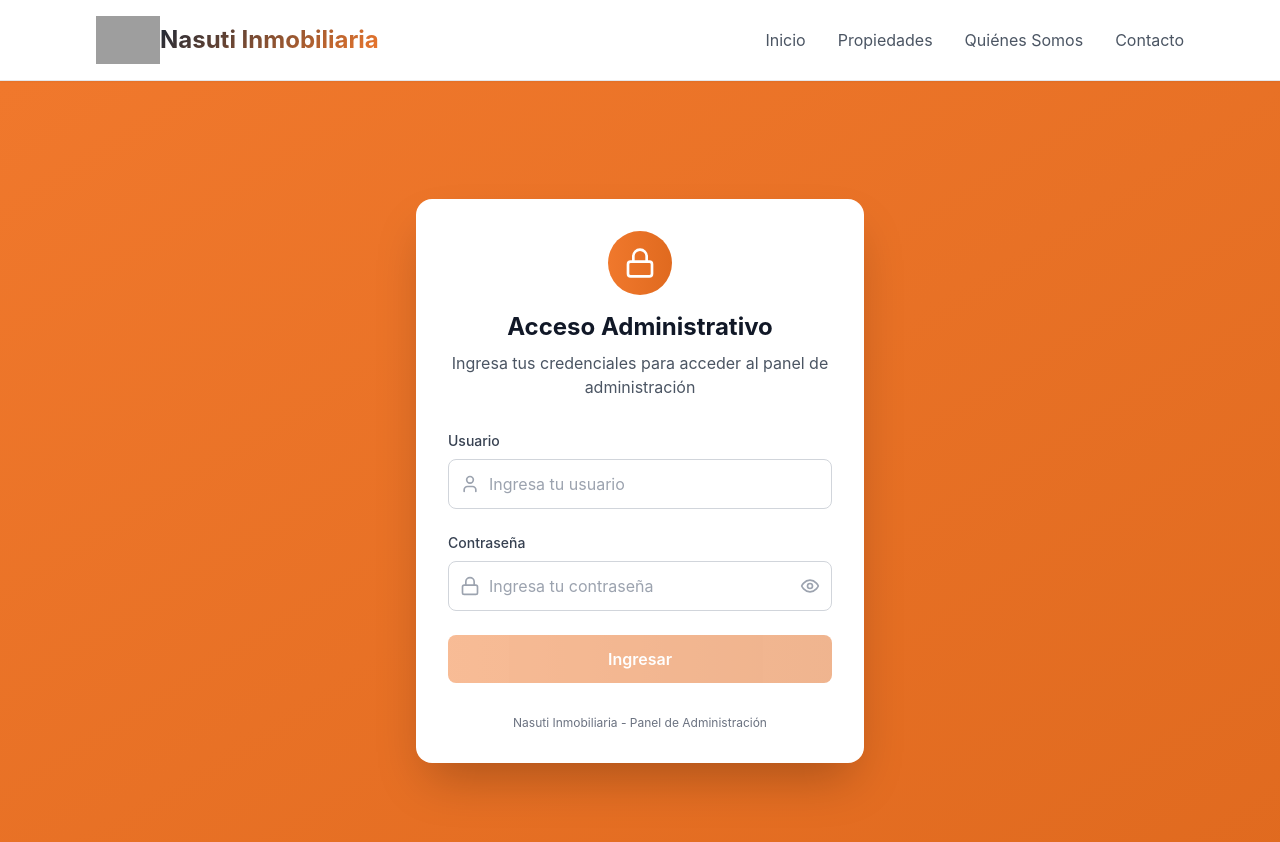
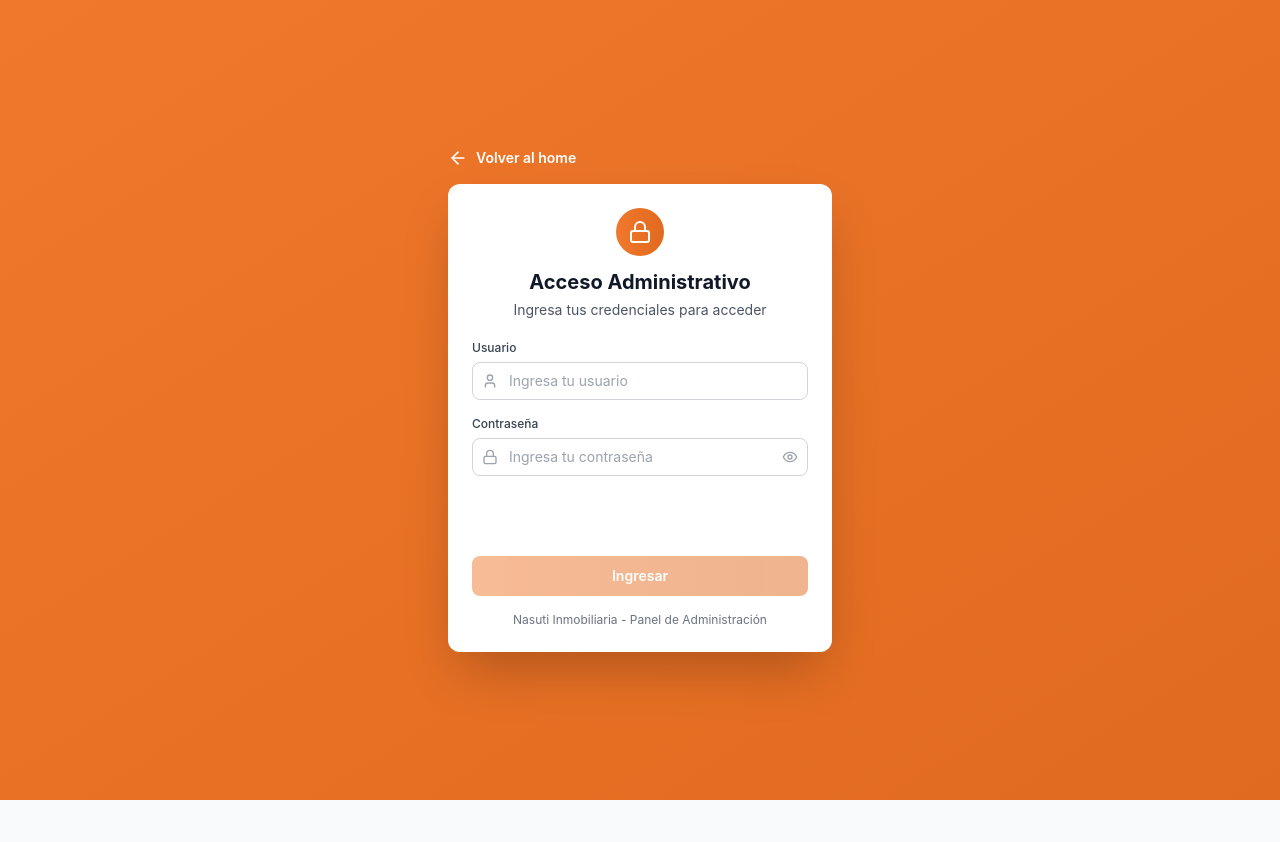
Before and after one commit to mircotomalino/NasutiInmobiliaria, a React (Vite) app: page /admin in a window 1280 px wide. Shown: the top 842 px of the page. After the commit the page ends 800 px from the top, so only its background shows below. Built offline with nearby package versions, Linux system fonts and the light colour scheme; grey boxes are pictures that could not be loaded.

Commit message:
Mejoras en modal de login: diseño compacto, ocultar navbar en login, y mejoras de UX

```diff
--- a/src/components/Layout.tsx
+++ b/src/components/Layout.tsx
@@ -1,11 +1,14 @@
 import React from "react";
-import { Outlet } from "react-router-dom";
+import { Outlet, useLocation } from "react-router-dom";
 import SiteNavbar from "./SiteNavbar";
 
 const Layout: React.FC = () => {
+  const location = useLocation();
+  const isLoginPage = location.pathname === "/admin";
+
   return (
     <div className="min-h-screen bg-gray-50">
-      <SiteNavbar />
+      {!isLoginPage && <SiteNavbar />}
       <Outlet />
     </div>
   );
--- a/src/components/LoginForm.tsx
+++ b/src/components/LoginForm.tsx
@@ -1,7 +1,7 @@
 import React, { useState } from "react";
 import { useAuth } from "../contexts/AuthContext";
-import { useNavigate } from "react-router-dom";
-import { Eye, EyeOff, Lock, User, AlertCircle } from "lucide-react";
+import { useNavigate, Link } from "react-router-dom";
+import { Eye, EyeOff, Lock, User, AlertCircle, ArrowLeft } from "lucide-react";
 
 const LoginForm: React.FC = () => {
   const [username, setUsername] = useState("");
@@ -33,41 +33,52 @@ const LoginForm: React.FC = () => {
   };
 
   return (
-    <div className="min-h-screen bg-gradient-to-br from-[#f0782c] to-[#e06a1f] flex items-center justify-center p-4">
-      <div className="bg-white rounded-2xl shadow-2xl w-full max-w-md p-8">
+    <div className="h-screen bg-gradient-to-br from-[#f0782c] to-[#e06a1f] flex flex-col items-center justify-center p-4 overflow-hidden">
+      {/* Link de volver */}
+      <div className="w-full max-w-sm mb-4">
+        <Link
+          to="/"
+          className="flex items-center gap-2 text-white hover:text-gray-100 transition-colors"
+        >
+          <ArrowLeft className="w-5 h-5" />
+          <span className="text-sm font-semibold">Volver al home</span>
+        </Link>
+      </div>
+
+      <div className="bg-white rounded-xl shadow-2xl w-full max-w-sm p-6">
         {/* Header */}
-        <div className="text-center mb-8">
-          <div className="w-16 h-16 bg-gradient-to-r from-[#f0782c] to-[#e06a1f] rounded-full flex items-center justify-center mx-auto mb-4">
-            <Lock className="w-8 h-8 text-white" />
+        <div className="text-center mb-5">
+          <div className="w-12 h-12 bg-gradient-to-r from-[#f0782c] to-[#e06a1f] rounded-full flex items-center justify-center mx-auto mb-3">
+            <Lock className="w-6 h-6 text-white" />
           </div>
-          <h1 className="text-2xl font-bold text-gray-900 mb-2">
+          <h1 className="text-xl font-bold text-gray-900 mb-1">
             Acceso Administrativo
           </h1>
-          <p className="text-gray-600">
-            Ingresa tus credenciales para acceder al panel de administración
+          <p className="text-sm text-gray-600">
+            Ingresa tus credenciales para acceder
           </p>
         </div>
 
         {/* Formulario */}
-        <form onSubmit={handleSubmit} className="space-y-6">
+        <form onSubmit={handleSubmit} className="space-y-4">
           {/* Campo Usuario */}
           <div>
             <label
               htmlFor="username"
-              className="block text-sm font-medium text-gray-700 mb-2"
+              className="block text-xs font-medium text-gray-700 mb-1.5"
             >
               Usuario
             </label>
             <div className="relative">
-              <div className="absolute inset-y-0 left-0 pl-3 flex items-center pointer-events-none">
-                <User className="h-5 w-5 text-gray-400" />
+              <div className="absolute inset-y-0 left-0 pl-2.5 flex items-center pointer-events-none">
+                <User className="h-4 w-4 text-gray-400" />
               </div>
               <input
                 id="username"
                 type="text"
                 value={username}
                 onChange={e => setUsername(e.target.value)}
-                className="block w-full pl-10 pr-3 py-3 border border-gray-300 rounded-lg focus:outline-none focus:ring-2 focus:ring-[#f0782c] focus:border-transparent transition-colors"
+                className="block w-full pl-9 pr-3 py-2 text-sm border border-gray-300 rounded-lg focus:outline-none focus:ring-2 focus:ring-[#f0782c] focus:border-transparent transition-colors"
                 placeholder="Ingresa tu usuario"
                 required
                 disabled={isLoading}
@@ -79,56 +90,56 @@ const LoginForm: React.FC = () => {
           <div>
             <label
               htmlFor="password"
-              className="block text-sm font-medium text-gray-700 mb-2"
+              className="block text-xs font-medium text-gray-700 mb-1.5"
             >
               Contraseña
             </label>
             <div className="relative">
-              <div className="absolute inset-y-0 left-0 pl-3 flex items-center pointer-events-none">
-                <Lock className="h-5 w-5 text-gray-400" />
+              <div className="absolute inset-y-0 left-0 pl-2.5 flex items-center pointer-events-none">
+                <Lock className="h-4 w-4 text-gray-400" />
               </div>
               <input
                 id="password"
                 type={showPassword ? "text" : "password"}
                 value={password}
                 onChange={e => setPassword(e.target.value)}
-                className="block w-full pl-10 pr-12 py-3 border border-gray-300 rounded-lg focus:outline-none focus:ring-2 focus:ring-[#f0782c] focus:border-transparent transition-colors"
+                className="block w-full pl-9 pr-10 py-2 text-sm border border-gray-300 rounded-lg focus:outline-none focus:ring-2 focus:ring-[#f0782c] focus:border-transparent transition-colors"
                 placeholder="Ingresa tu contraseña"
                 required
                 disabled={isLoading}
               />
               <button
                 type="button"
-                className="absolute inset-y-0 right-0 pr-3 flex items-center"
+                className="absolute inset-y-0 right-0 pr-2.5 flex items-center"
                 onClick={() => setShowPassword(!showPassword)}
                 disabled={isLoading}
               >
                 {showPassword ? (
-                  <EyeOff className="h-5 w-5 text-gray-400 hover:text-gray-600" />
+                  <EyeOff className="h-4 w-4 text-gray-400 hover:text-gray-600" />
                 ) : (
-                  <Eye className="h-5 w-5 text-gray-400 hover:text-gray-600" />
+                  <Eye className="h-4 w-4 text-gray-400 hover:text-gray-600" />
                 )}
               </button>
             </div>
           </div>
 
-          {/* Mensaje de Error */}
-          {error && (
-            <div className="flex items-center gap-2 p-3 bg-red-50 border border-red-200 rounded-lg text-red-700">
-              <AlertCircle className="w-5 h-5 flex-shrink-0" />
-              <span className="text-sm">{error}</span>
-            </div>
-          )}
+          <div className="min-h-[3rem]">
+            {error && (
+              <div className="flex items-center gap-2 p-2 bg-red-50 border border-red-200 rounded-lg text-red-700">
+                <AlertCircle className="w-4 h-4 flex-shrink-0" />
+                <span className="text-xs">{error}</span>
+              </div>
+            )}
+          </div>
 
-          {/* Botón de Envío */}
           <button
             type="submit"
             disabled={isLoading || !username || !password}
-            className="w-full bg-gradient-to-r from-[#f0782c] to-[#e06a1f] text-white py-3 px-4 rounded-lg font-semibold hover:from-[#e06a1f] hover:to-[#d55a0f] focus:outline-none focus:ring-2 focus:ring-[#f0782c] focus:ring-offset-2 transition-all duration-200 disabled:opacity-50 disabled:cursor-not-allowed"
+            className="w-full bg-gradient-to-r from-[#f0782c] to-[#e06a1f] text-white py-2.5 px-4 rounded-lg text-sm font-semibold hover:from-[#e06a1f] hover:to-[#d55a0f] focus:outline-none focus:ring-2 focus:ring-[#f0782c] focus:ring-offset-2 transition-all duration-200 disabled:opacity-50 disabled:cursor-not-allowed"
           >
             {isLoading ? (
               <div className="flex items-center justify-center gap-2">
-                <div className="w-4 h-4 border-2 border-white border-t-transparent rounded-full animate-spin"></div>
+                <div className="w-3.5 h-3.5 border-2 border-white border-t-transparent rounded-full animate-spin"></div>
                 Verificando...
               </div>
             ) : (
@@ -137,8 +148,7 @@ const LoginForm: React.FC = () => {
           </button>
         </form>
 
-        {/* Footer */}
-        <div className="mt-8 text-center">
+        <div className="mt-4 text-center">
           <p className="text-xs text-gray-500">
             Nasuti Inmobiliaria - Panel de Administración
           </p>
--- a/src/components/SiteNavbar.tsx
+++ b/src/components/SiteNavbar.tsx
@@ -5,6 +5,9 @@ import { Menu, X } from "lucide-react";
 const SiteNavbar: React.FC = () => {
   const { pathname, hash } = useLocation();
   const [isMenuOpen, setIsMenuOpen] = useState(false);
+
+  // Detectar si estamos en la página de login/admin
+  const isLoginPage = pathname === "/admin";
 
   const isInicio = pathname === "/";
   const isCatalogo =
@@ -46,8 +49,9 @@ const SiteNavbar: React.FC = () => {
             </h1>
           </NavLink>
 
-          {/* Navegación desktop */}
-          <nav className="hidden md:flex space-x-8">
+          {/* Navegación desktop - Ocultar en página de login */}
+          {!isLoginPage && (
+            <nav className="hidden md:flex space-x-8">
             <NavLink
               to="/"
               className={classes(isInicio)}
@@ -68,8 +72,10 @@ const SiteNavbar: React.FC = () => {
               Contacto
             </a>
           </nav>
+          )}
 
-          {/* Botón hamburguesa móvil */}
+          {/* Botón hamburguesa móvil - Ocultar en página de login */}
+          {!isLoginPage && (
           <button
             className="md:hidden p-2 rounded-lg hover:bg-gray-100 transition-colors"
             onClick={() => setIsMenuOpen(!isMenuOpen)}
@@ -81,10 +87,12 @@ const SiteNavbar: React.FC = () => {
               <Menu className="w-6 h-6 text-gray-600" />
             )}
           </button>
+          )}
         </div>
       </div>
 
-      {/* Menú móvil */}
+      {/* Menú móvil - Ocultar en página de login */}
+      {!isLoginPage && (
       <div
         className={`md:hidden transition-all duration-300 ease-in-out overflow-hidden ${
           isMenuOpen ? "max-h-96 opacity-100" : "max-h-0 opacity-0"
@@ -124,6 +132,7 @@ const SiteNavbar: React.FC = () => {
           </a>
         </nav>
       </div>
+      )}
     </header>
   );
 };
```
